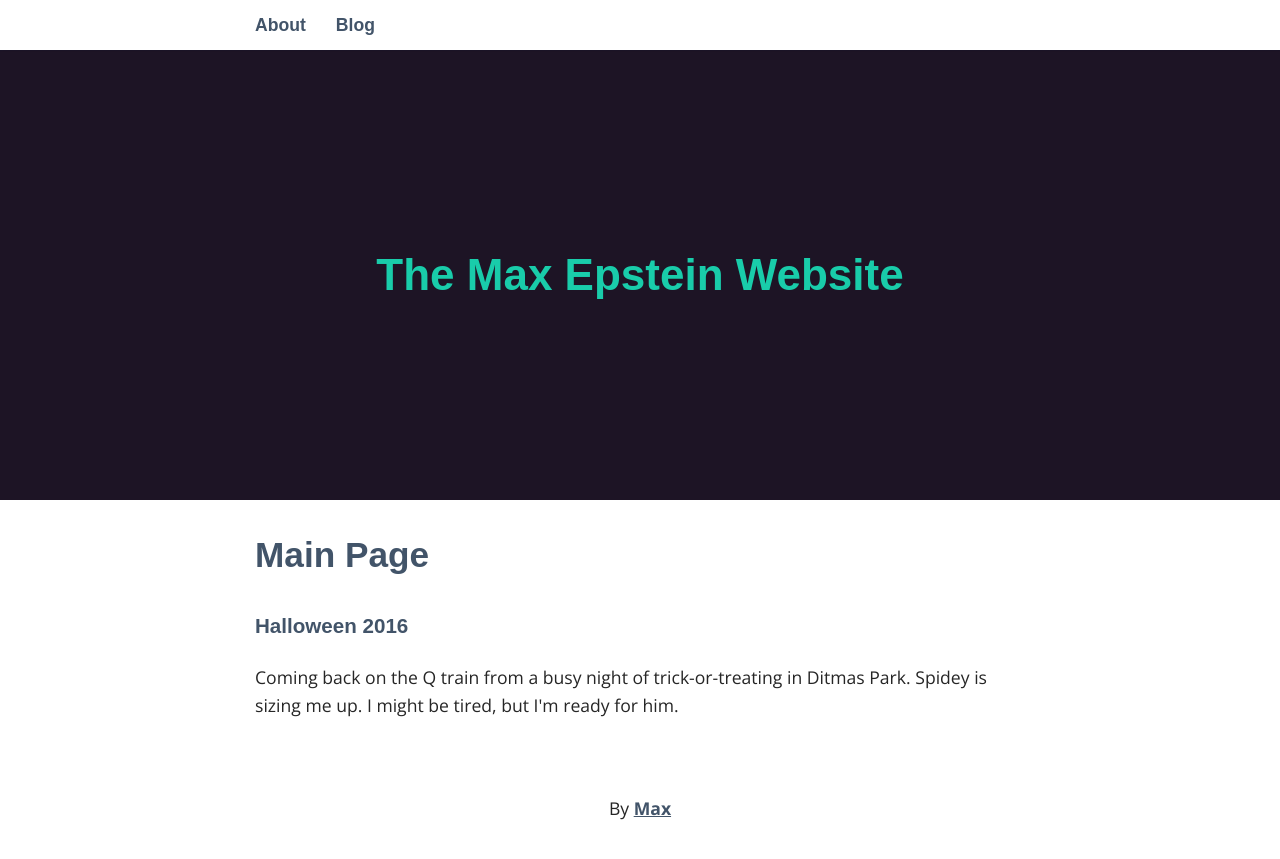
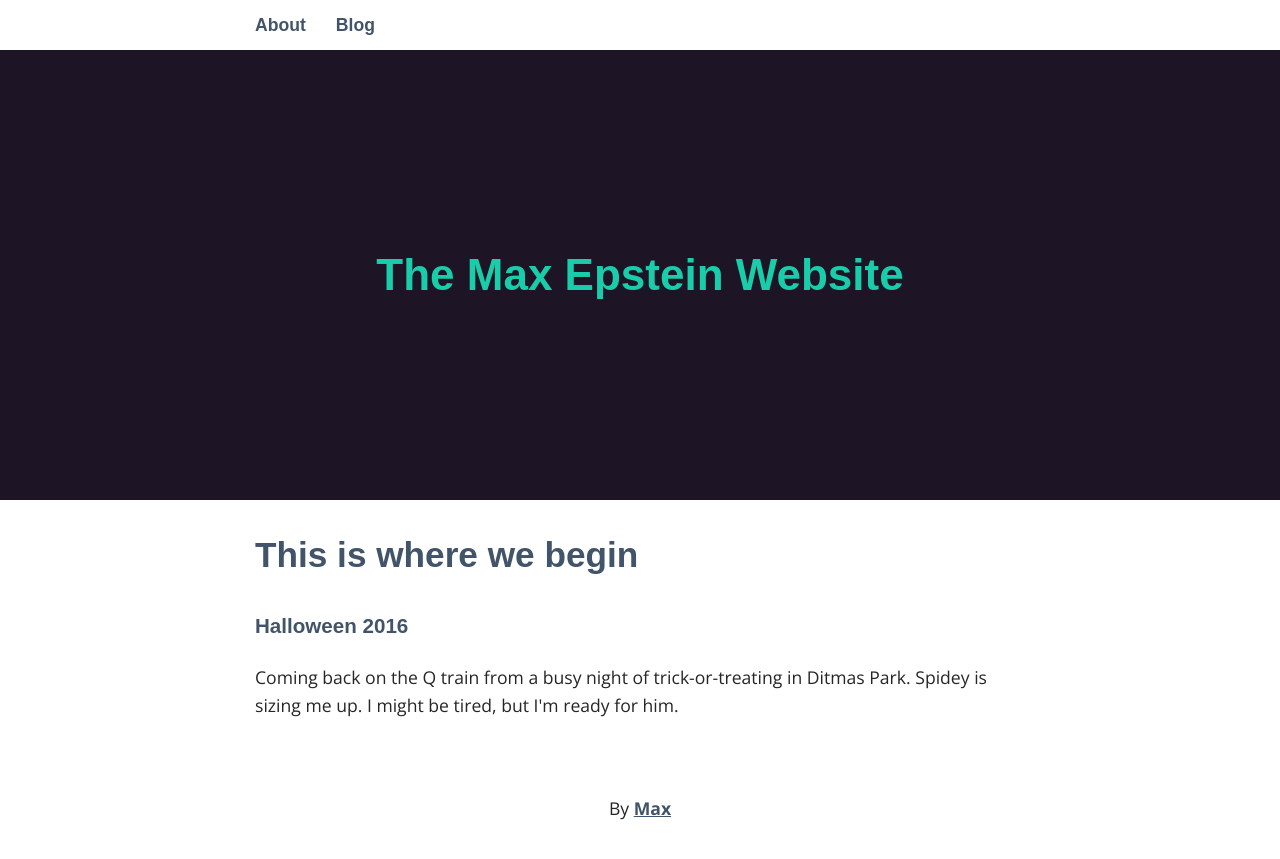
Before and after one commit to Andrewepstein/andrewepstein.github.io, a Jekyll site: the page built from index.html, in a window 1280 px wide. Shown: the top 859 px of the page. Built offline with Jekyll 4.4.1, drawn with Linux system fonts in a browser that asks for light colours; some web fonts are replaced; a script that is not in the unit is left out.

Commit message:
main page to this is where we begin

```diff
--- a/index.html
+++ b/index.html
@@ -2,7 +2,7 @@
 layout: default
 ---
 
-  <h2>Main Page</h2>
+  <h2>This is where we begin</h2>
 <h3>Halloween 2016</h3>
 Coming back on the Q train from a busy night of trick-or-treating in Ditmas Park.  Spidey is sizing me up. I might be tired, but I'm ready for him.
 <blockquote class="imgur-embed-pub" lang="en" data-id="a/Zt8Zs"><a href="//imgur.com/Zt8Zs"></a></blockquote><script async src="//s.imgur.com/min/embed.js" charset="utf-8"></script>
```
